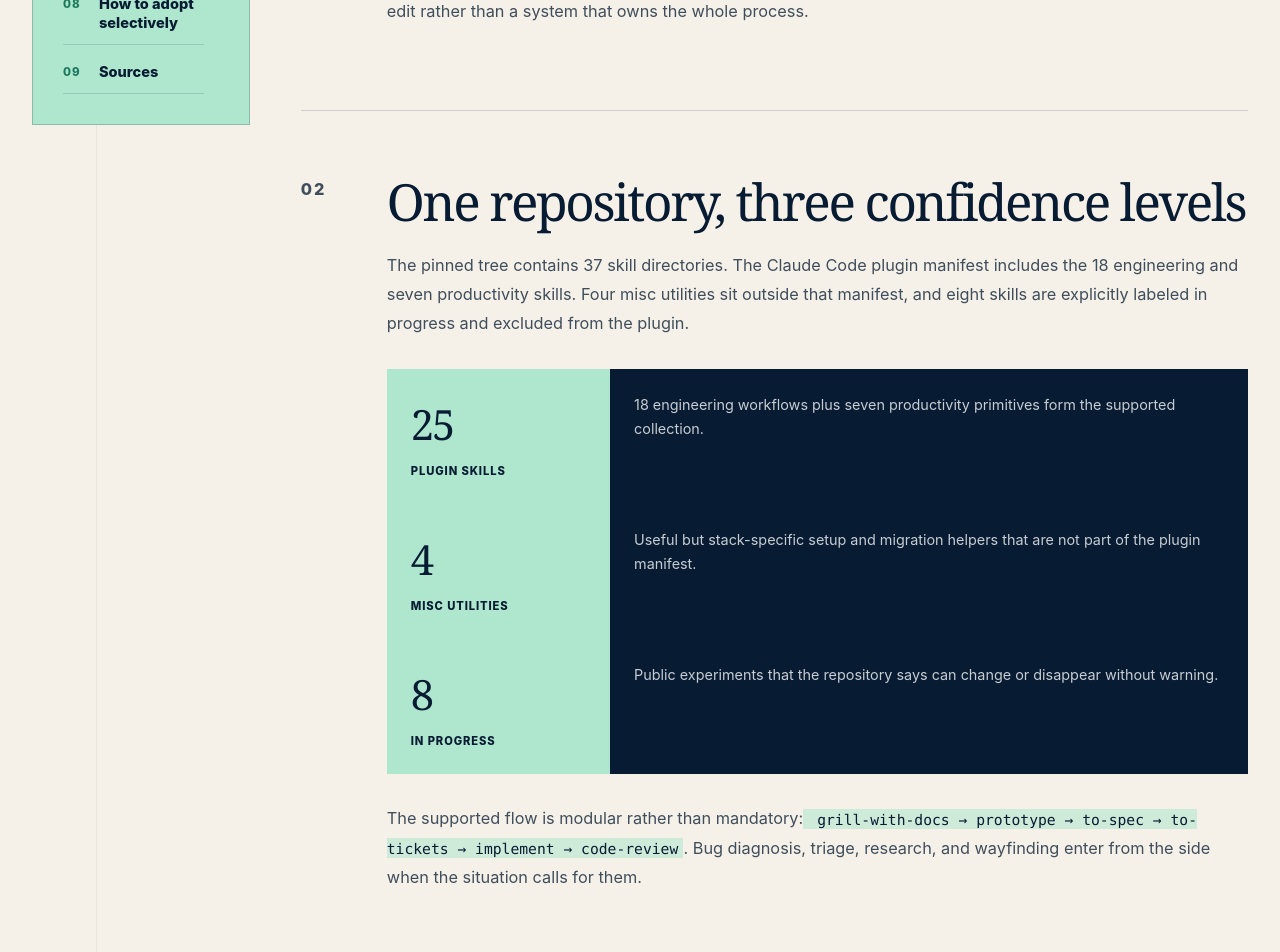
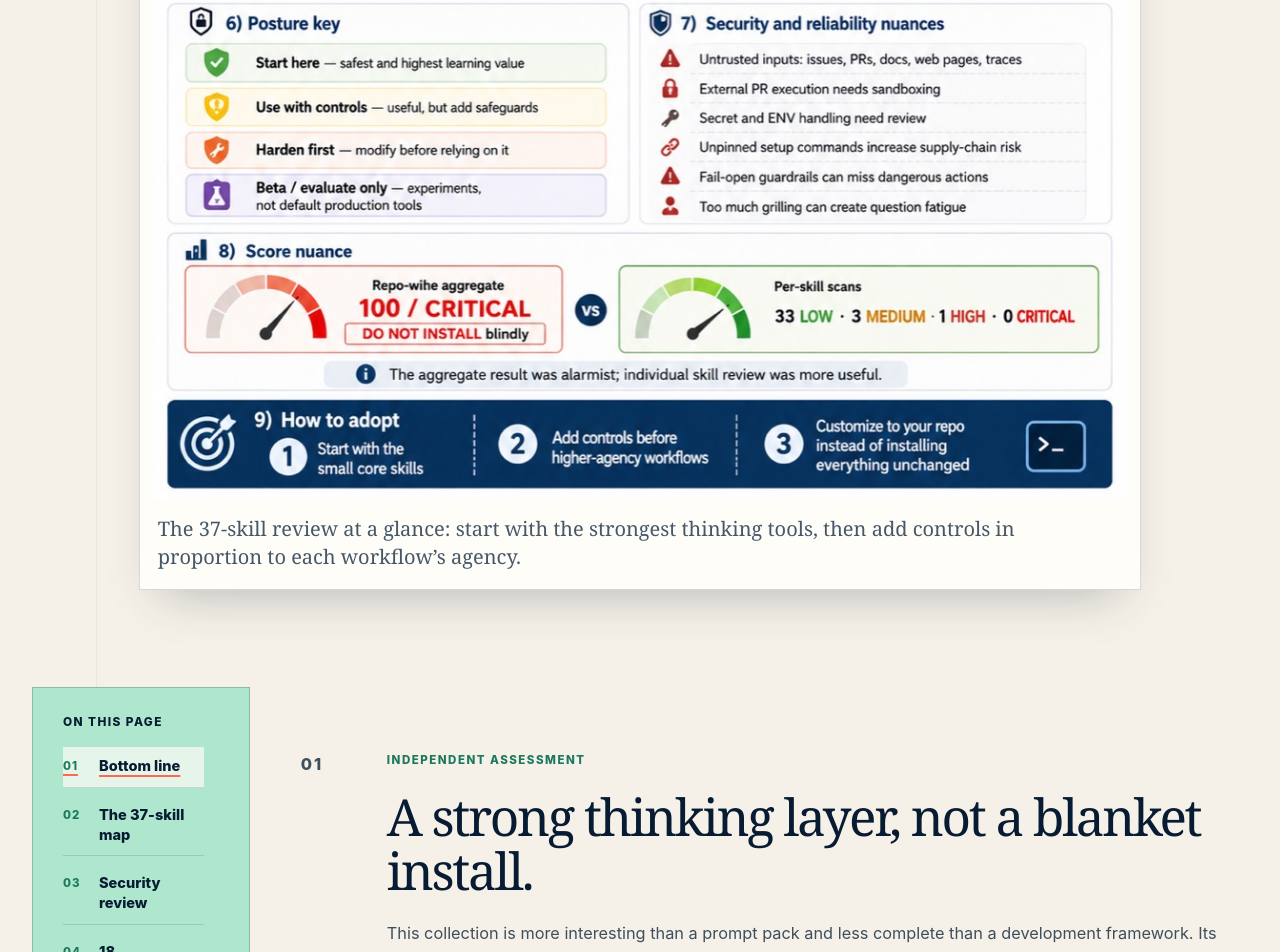
Before and after one commit to JoeyWilkes12/agent-skills-resource-library, a Next.js app: page /guides/matt-pocock-skills-skillspector-review in a window 1280 px wide. Shown: the part 1575-2527 px from the top of the page. Built offline with nearby package versions, Linux system fonts and the light colour scheme; no server answers.

Commit message:
[AI] Add full-resolution Matt Pocock guide image

```diff
--- a/app/globals.css
+++ b/app/globals.css
@@ -1832,6 +1832,7 @@ footer p:first-child {
 }
 
 .guide-sources a {
+  overflow-wrap: anywhere;
   text-underline-offset: 4px;
 }
 
--- a/app/guides/matt-pocock-skills-skillspector-review/page.tsx
+++ b/app/guides/matt-pocock-skills-skillspector-review/page.tsx
@@ -440,6 +440,14 @@ export const metadata: Metadata = {
     title: "Matt Pocock’s Skills for Real Engineers: all 37 reviewed",
     description:
       "What each skill contributes, where the action surfaces need controls, and how the collection compares with Obra Superpowers.",
+    images: [`${basePath}/guides/matt-pocock-skills-skillspector-review.jpg`],
+  },
+  twitter: {
+    card: "summary_large_image",
+    title: "Matt Pocock’s Skills for Real Engineers: all 37 reviewed",
+    description:
+      "What each skill contributes, where the action surfaces need controls, and how the collection compares with Obra Superpowers.",
+    images: [`${basePath}/guides/matt-pocock-skills-skillspector-review.jpg`],
   },
 };
 
@@ -474,11 +482,12 @@ function SkillReviewList({ reviews }: { reviews: SkillReview[] }) {
 
 export default function MattPocockSkillsSkillSpectorReview() {
   return (
-    <main className="guide-page">
+    <main className="guide-page spectrum-page">
       <SiteHeader currentSection="guides" />
 
-      <article className="guide-article">
-        <div className="guide-hero training-hero">
+      <article className="guide-article spectrum-guide">
+        <div className="spectrum-feature">
+          <header className="guide-hero spectrum-hero training-hero">
             <p className="eyebrow">Case study · Open-source skill library</p>
             <h1>Matt Pocock’s Skills for Real Engineers: all 37 reviewed.</h1>
             <p className="guide-deck">
@@ -502,6 +511,20 @@ export default function MattPocockSkillsSkillSpectorReview() {
             <p className="guide-meta">
               Reviewed September 1, 2026 · SkillSpector 2.11.0 · static scan plus local semantic review · commit {commit.slice(0, 12)}
             </p>
+          </header>
+
+          <figure className="spectrum-visual">
+            {/* eslint-disable-next-line @next/next/no-img-element */}
+            <img
+              alt="Matt Pocock Skills for AI Agents review summary showing the 37-skill map, supported workflow, recommended starting skills, security posture, score nuance, and selective adoption path"
+              className="spectrum-image"
+              src={`${basePath}/guides/matt-pocock-skills-skillspector-review.jpg`}
+            />
+            <figcaption>
+              The 37-skill review at a glance: start with the strongest thinking
+              tools, then add controls in proportion to each workflow’s agency.
+            </figcaption>
+          </figure>
         </div>
 
         <GuideReadingLayout contents={contents} path={path}>
```
Also changed, not shown: public/guides/matt-pocock-skills-skillspector-review.jpg (added), 1 other file (tests, documents, lock files or other folders). Lines whose indentation alone changed are shown as unchanged.
